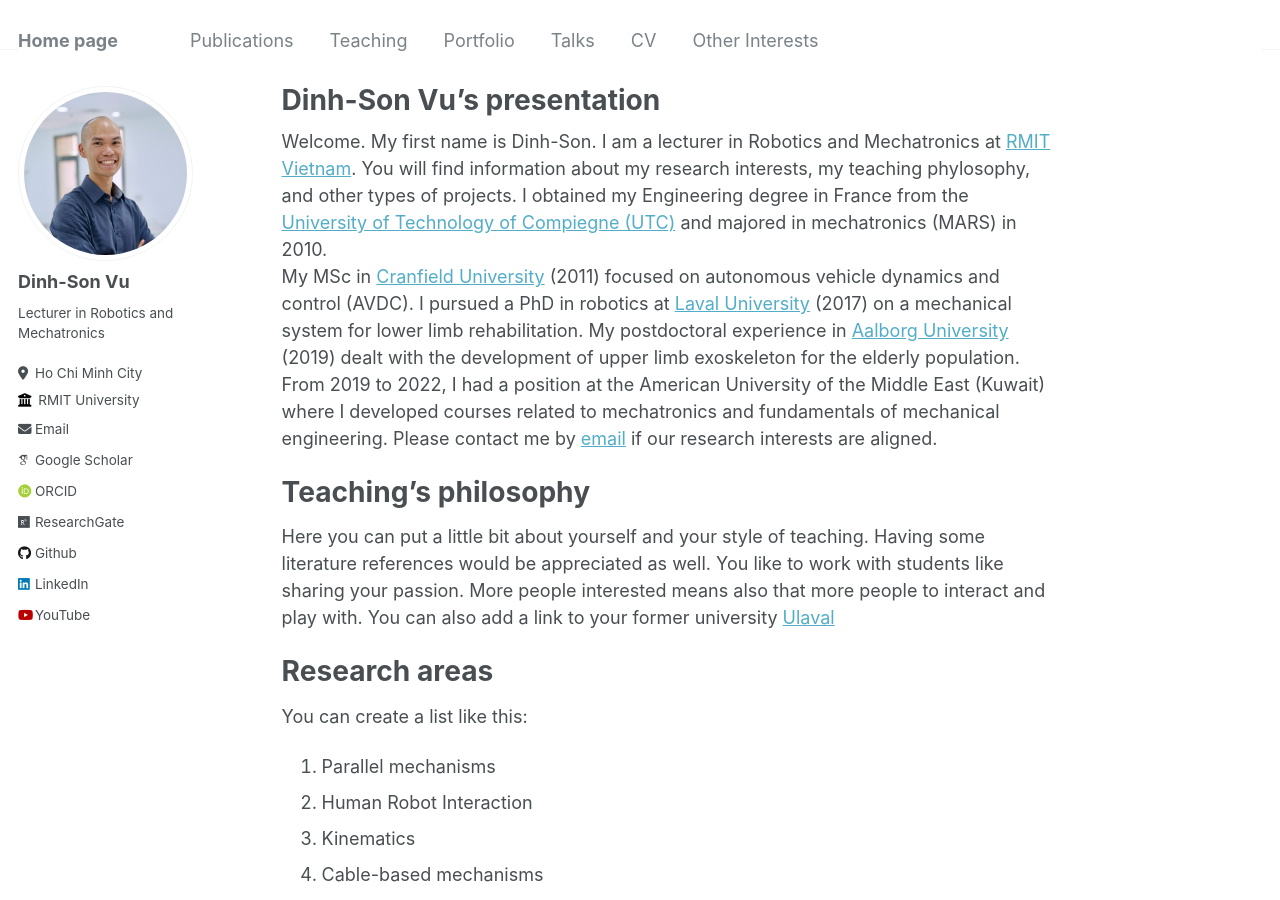
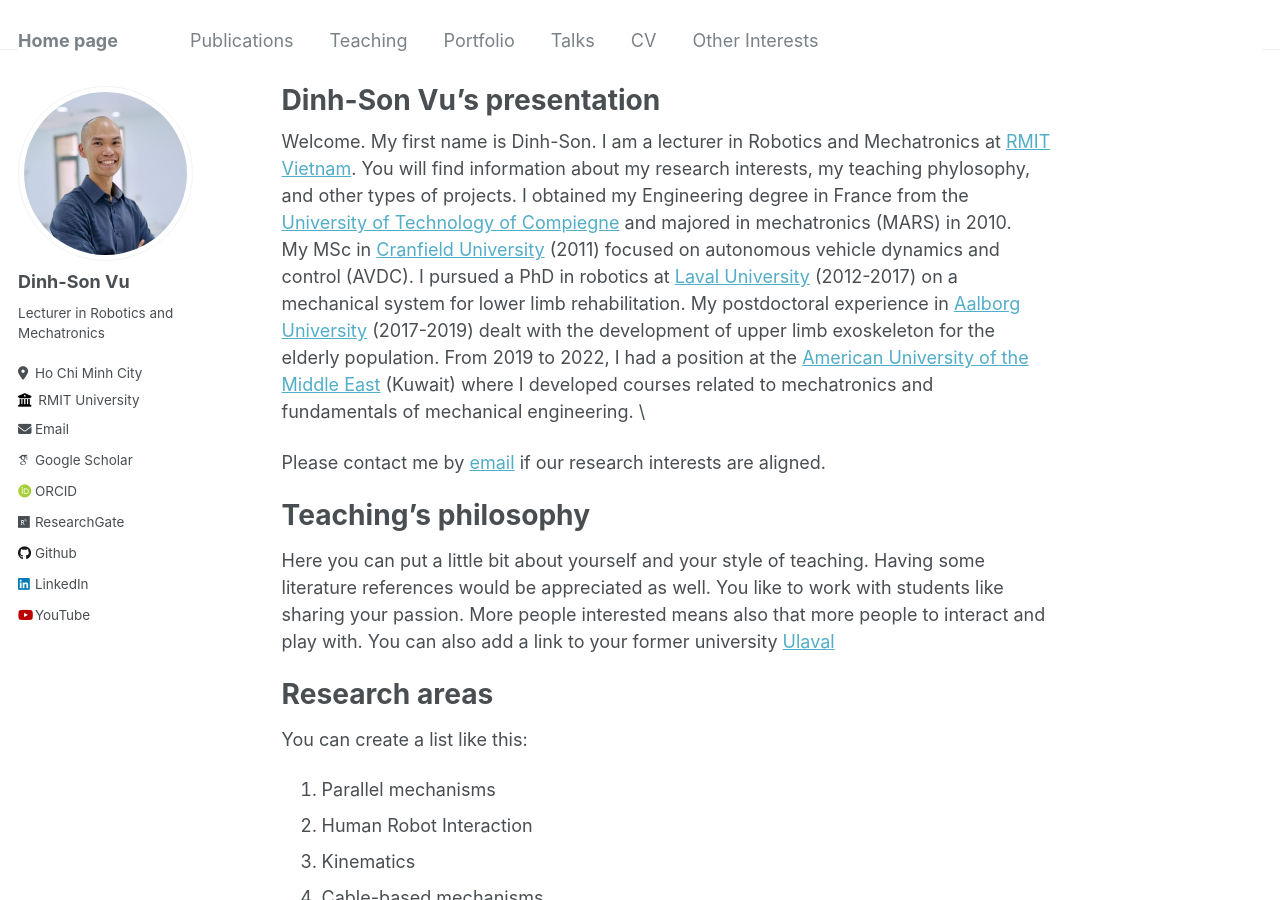
Before and after one commit to vudinhso/vudinhso.github.io, a Jekyll site: the page built from _pages/about.md, in a window 1280 px wide and 900 px high. Built offline with Jekyll 4.4.1, drawn with Linux system fonts in a browser that asks for light colours; some web fonts are replaced.

Commit message:
description

```diff
--- a/_pages/about.md
+++ b/_pages/about.md
@@ -8,11 +8,12 @@
 ---
 Welcome. My first name is Dinh-Son. I am a lecturer in Robotics and Mechatronics at [RMIT Vietnam](https://www.rmit.edu.vn/).
 You will find information about my research interests, my teaching phylosophy, and other types of projects.
-I obtained my Engineering degree in France from the [University of Technology of Compiegne (UTC)](https://www.utc.fr/en/) and majored in mechatronics (MARS) in 2010.
+I obtained my Engineering degree in France from the [University of Technology of Compiegne](https://www.utc.fr/en/) and majored in mechatronics (MARS) in 2010.
 My MSc in [Cranfield University](https://www.cranfield.ac.uk/) (2011) focused on autonomous vehicle dynamics and control (AVDC).
-I pursued a PhD in robotics at [Laval University](https://www.ulaval.ca/en) (2017) on a mechanical system for lower limb rehabilitation.
-My postdoctoral experience in [Aalborg University](https://www.en.aau.dk/) (2019) dealt with the development of upper limb exoskeleton for the elderly population.
-From 2019 to 2022, I had a position at the American University of the Middle East (Kuwait) where I developed courses related to mechatronics and fundamentals of mechanical engineering.
+I pursued a PhD in robotics at [Laval University](https://www.ulaval.ca/en) (2012-2017) on a mechanical system for lower limb rehabilitation.
+My postdoctoral experience in [Aalborg University](https://www.en.aau.dk/) (2017-2019) dealt with the development of upper limb exoskeleton for the elderly population.
+From 2019 to 2022, I had a position at the [American University of the Middle East](https://aum.edu.kw/) (Kuwait) where I developed courses related to mechatronics and fundamentals of mechanical engineering. \\
+
 Please contact me by [email](dinh-son.vu@rmit.edu.vn) if our research interests are aligned.
 
 Teaching's philosophy
```
